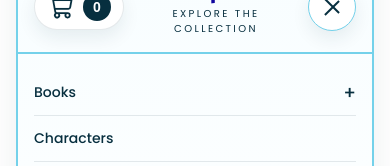
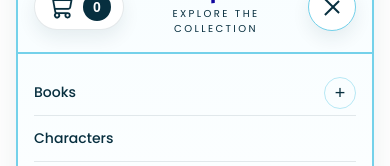
Before and after one commit to BemBexLab/happy-hoppers-book, a Next.js app: page /info in a window 390 px wide. Both pictures are taken after a click on the button "Open navigation menu". Shown: the part 322-488 px from the top of the page. Built offline with nearby package versions, Linux system fonts and the light colour scheme.

Commit message:
Updated Responsiveness

```diff
--- a/components/Contact.tsx
+++ b/components/Contact.tsx
@@ -16,7 +16,7 @@ const Contact = () => {
   return (
     <section className="overflow-hidden bg-white pt-4 pb-8">
       <motion.h2
-        className="text-center font-libra text-[32px] leading-none text-[#ff1fa8]"
+        className="text-center font-libra text-[32px] leading-none text-[#ff1fa8] sm:text-[34px]"
         initial={{ opacity: 0, y: -20 }}
         whileInView={{ opacity: 1, y: 0 }}
         viewport={{ once: true }}
@@ -25,15 +25,15 @@ const Contact = () => {
         connect
       </motion.h2>
 
-      <div className="mx-auto mt-6 grid max-w-[1180px] grid-cols-1 items-start gap-8 px-6 sm:px-10 lg:grid-cols-[38%_62%] lg:gap-1 lg:px-0">
+      <div className="mx-auto mt-6 grid max-w-[1180px] grid-cols-1 items-start gap-10 px-5 sm:px-8 md:px-10 lg:grid-cols-[38%_62%] lg:gap-1 lg:px-0">
         <motion.div
-          className="flex flex-col items-start pt-1 lg:mt-[60px] lg:pl-[82px]"
+          className="flex flex-col items-center pt-1 lg:mt-[60px] lg:items-start lg:pl-[82px]"
           initial={{ opacity: 0, x: -30 }}
           whileInView={{ opacity: 1, x: 0 }}
           viewport={{ once: true, amount: 0.2 }}
           transition={{ duration: 0.55, ease: "easeOut", delay: 0.12 }}
         >
-          <div className="mb-18 ml-[72px] w-full max-w-[255px] border border-[#41525a] p-[3px]">
+          <div className="mb-10 w-full max-w-[220px] border border-[#41525a] p-[3px] sm:mb-12 sm:max-w-[240px] lg:mb-18 lg:ml-[72px] lg:max-w-[255px]">
             <Image
               src="/Rectangle 83.png"
               alt="Happy Hoppers Books"
@@ -87,7 +87,7 @@ const Contact = () => {
 
             <motion.button
               type="submit"
-              className="mt-1 ml-[136px] h-[37px] w-[114px] rounded-full bg-black font-poppins text-[14px] font-medium text-white"
+              className="mt-1 h-[37px] w-[114px] self-center rounded-full bg-black font-poppins text-[14px] font-medium text-white lg:ml-[136px] lg:self-start"
               whileHover={{ scale: 1.02 }}
               whileTap={{ scale: 0.97 }}
             >
--- a/components/Footnote.tsx
+++ b/components/Footnote.tsx
@@ -4,9 +4,9 @@ import { motion } from "motion/react";
 
 const Footnote = () => {
   return (
-    <footer className="bg-[#d0edf4] px-8 py-8 text-center md:px-56 mx-40">
+    <footer className="mx-auto w-[calc(100%-2rem)] max-w-[1270px] bg-[#d0edf4] px-5 py-8 text-center sm:w-[calc(100%-3rem)] sm:px-8 lg:w-[calc(100%-5rem)] lg:px-16 xl:px-24">
       <motion.p
-        className="mx-auto max-w-8xl text-xs leading-relaxed text-[#1a1a1a]"
+        className="mx-auto max-w-[920px] text-[11px] leading-relaxed text-[#1a1a1a] sm:text-xs"
         initial={{ opacity: 0 }}
         whileInView={{ opacity: 1 }}
         viewport={{ once: true }}
@@ -18,16 +18,16 @@ const Footnote = () => {
         Hoppers Books &amp; The Happy Hoppers Adventures Series. All rights reserved.
       </motion.p>
 
-      <hr className="my-5 border-black" />
+      <hr className="mx-auto my-5 max-w-[920px] border-black" />
 
       <motion.p
-        className="text-xs text-[#1a1a1a]"
+        className="text-[11px] text-[#1a1a1a] sm:text-xs"
         initial={{ opacity: 0 }}
         whileInView={{ opacity: 1 }}
         viewport={{ once: true }}
         transition={{ duration: 0.6, delay: 0.2 }}
       >
-        © 2026 by Gina Ballotta &amp; Happy Hoppers Books. All rights reserved.
+        Copyright 2026 by Gina Ballotta &amp; Happy Hoppers Books. All rights reserved.
       </motion.p>
     </footer>
   );
--- a/components/HomeHero.tsx
+++ b/components/HomeHero.tsx
@@ -334,26 +334,42 @@ const HomeHero = () => {
                     if (item.label === "Books") {
                       return (
                         <motion.div key={item.label} variants={navItem}>
+                          <div className="flex items-center border-b border-[#072f3f]/10">
+                            <Link
+                              href="/"
+                              onClick={closeMobileMenu}
+                              className={`min-w-0 flex-1 py-3 font-poppins text-[14px] font-medium transition-colors ${
+                                isActive ? "text-[#74D1EA]" : "text-[#072f3f]"
+                              }`}
+                            >
+                              {item.label}
+                            </Link>
+
                             <button
                               type="button"
                               onClick={() =>
                                 setIsMobileBooksOpen((current) => !current)
                               }
+                              aria-label={
+                                isMobileBooksOpen
+                                  ? "Collapse books menu"
+                                  : "Expand books menu"
+                              }
                               aria-expanded={isMobileBooksOpen}
                               aria-controls="mobile-books-submenu"
-                            className={`flex w-full items-center justify-between border-b border-[#072f3f]/10 py-3 text-left font-poppins text-[14px] font-medium transition-colors ${
+                              className={`ml-3 flex h-8 w-8 shrink-0 items-center justify-center rounded-full border border-[#74D1EA]/50 text-[18px] leading-none transition-colors ${
                                 isActive ? "text-[#74D1EA]" : "text-[#072f3f]"
                               }`}
                             >
-                            <span>{item.label}</span>
                               <span
-                              className={`text-[18px] leading-none transition-transform duration-200 ${
+                                className={`transition-transform duration-200 ${
                                   isMobileBooksOpen ? "rotate-45" : ""
                                 }`}
                               >
                                 +
                               </span>
                             </button>
+                          </div>
 
                           <motion.div
                             id="mobile-books-submenu"
```
Lines whose indentation alone changed are shown as unchanged.
